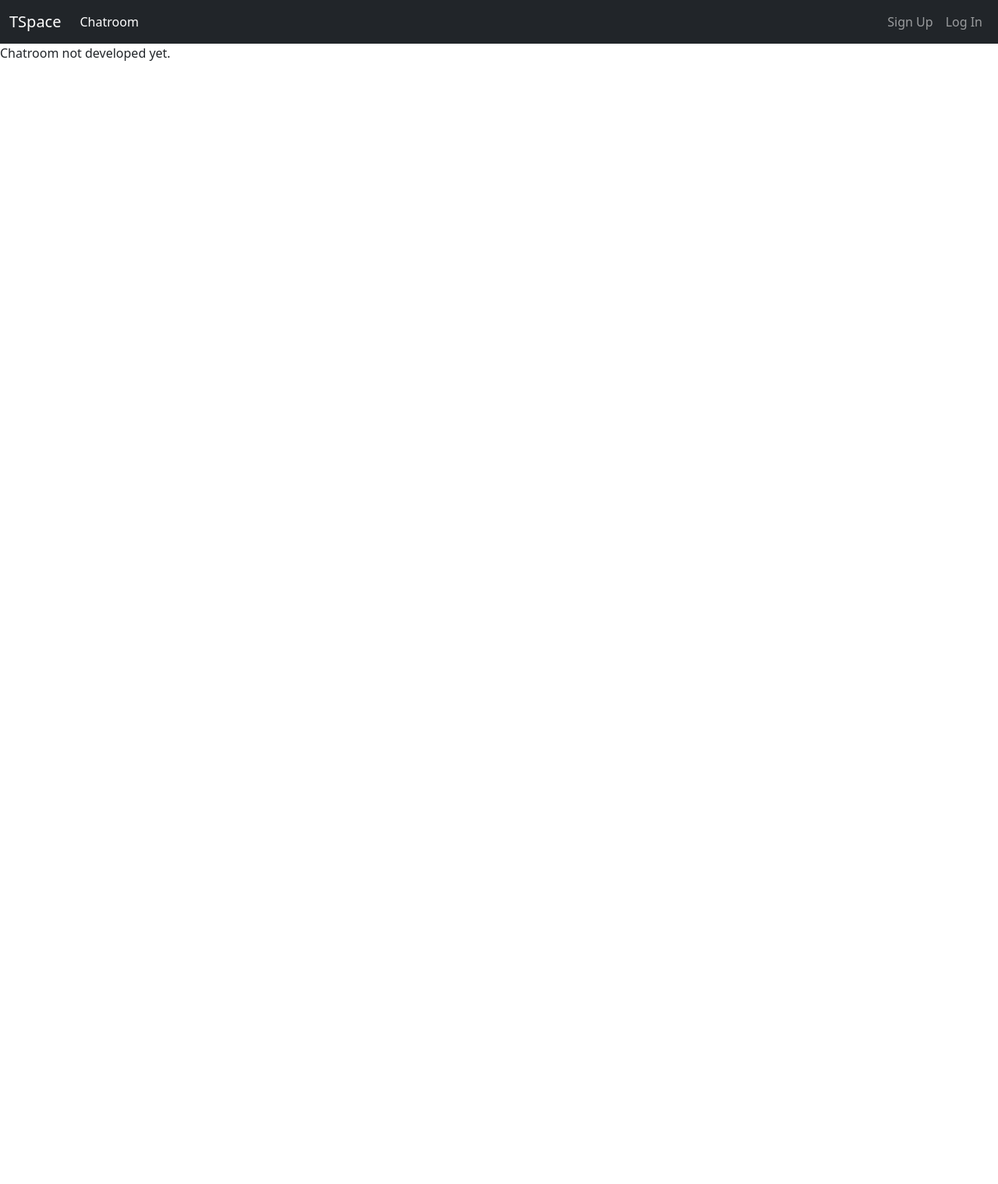
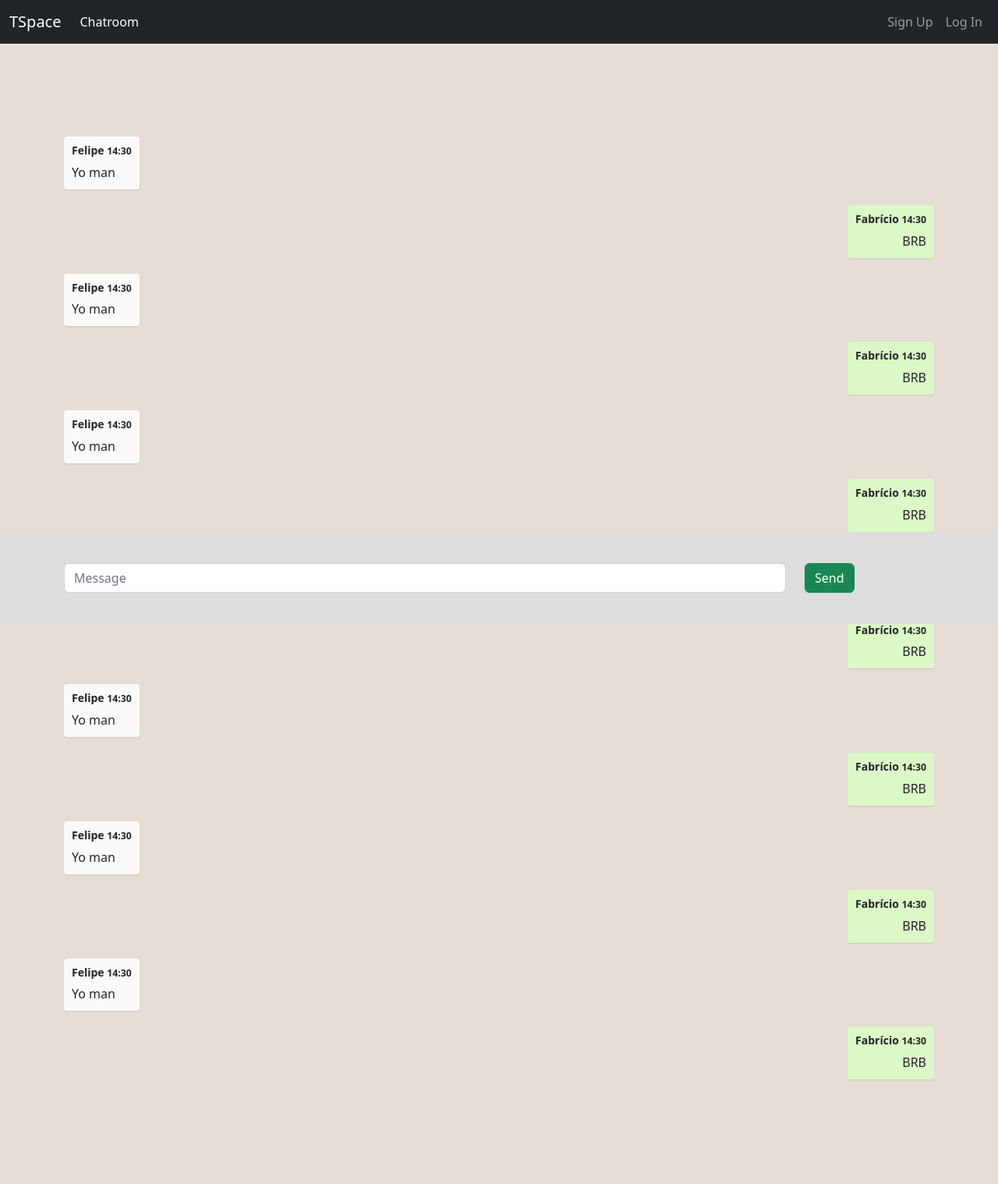
Before and after one commit to dlozon/CS351-Final, a Flask app: page /chatroom in a window 1280 px wide. Shown: the whole page at 78% size. Before the commit the page ends 78 px from the top, so only its background shows below. Run offline with Flask 2, Linux system fonts and the light colour scheme.

Commit message:
add fake chatroom structure

```diff
--- a/templates/base.html
+++ b/templates/base.html
@@ -8,13 +8,17 @@
 	<link rel="shortcut icon" href="#">
 
 	<style>
+		body{
+			padding-top: 65px;
+		}
+
 		.form-signin {
 			max-width: 330px;
 			padding: 15px;
 		}
 	</style>
 
-	<nav class="navbar navbar-expand-lg navbar-dark bg-dark">
+	<nav class="navbar fixed-top navbar-expand-lg navbar-dark bg-dark">
 		<div class="container-fluid">
 			<a class="navbar-brand" href="{{url_for('chatroom')}}">TSpace</a>
 			<button class="navbar-toggler" type="button" data-bs-toggle="collapse" data-bs-target=".navbar-collapse" aria-controls="navbar" aria-expanded="false" aria-label="Toggle navigation">
--- a/templates/chatroom.html
+++ b/templates/chatroom.html
@@ -3,5 +3,138 @@
 {% block title %}TSpace Chatroom{% endblock %}
 
 {% block content %}
-<p>Chatroom not developed yet.</p>
+<style>
+    body {
+        background: #E5DDD5;
+    }
+
+    .page-header {
+        background: #006A4E;
+        margin: 0;
+        padding: 20px 0 10px;
+        color: #FFFFFF;
+        position: fixed;
+        width: 100%;
+        z-index: 1
+    }
+
+    .main {
+        height: 100vh;
+        padding-top: 70px;
+    }
+
+    .chat-log {
+        padding: 40px 0 114px;
+        height: auto;
+        overflow: auto;
+    }
+
+    .chat-log__item {
+        background: #fafafa;
+        padding: 10px;
+        margin: 0 auto 20px;
+        max-width: 80%;
+        float: left;
+        border-radius: 4px;
+        box-shadow: 0 1px 2px rgba(0, 0, 0, .1);
+        clear: both;
+    }
+
+    .chat-log__item.chat-log__item--own {
+        float: right;
+        background: #DCF8C6;
+        text-align: right;
+    }
+
+    .chat-form {
+        background: #DDDDDD;
+        padding: 40px 0;
+        position: fixed;
+        bottom: 0;
+        width: 100%;
+    }
+
+    .chat-log__author {
+        margin: 0 auto .5em;
+        font-size: 14px;
+        font-weight: bold;
+    }
+</style>
+
+<div class="main">
+    <div class="container ">
+        <div class="chat-log">
+            <div class="chat-log__item">
+                <h3 class="chat-log__author">Felipe <small>14:30</small></h3>
+                <div class="chat-log__message">Yo man</div>
+            </div>
+            <div class="chat-log__item chat-log__item--own">
+                <h3 class="chat-log__author">Fabrício <small>14:30</small></h3>
+                <div class="chat-log__message">BRB</div>
+            </div>
+            <div class="chat-log__item">
+                <h3 class="chat-log__author">Felipe <small>14:30</small></h3>
+                <div class="chat-log__message">Yo man</div>
+            </div>
+            <div class="chat-log__item chat-log__item--own">
+                <h3 class="chat-log__author">Fabrício <small>14:30</small></h3>
+                <div class="chat-log__message">BRB</div>
+            </div>
+            <div class="chat-log__item">
+                <h3 class="chat-log__author">Felipe <small>14:30</small></h3>
+                <div class="chat-log__message">Yo man</div>
+            </div>
+            <div class="chat-log__item chat-log__item--own">
+                <h3 class="chat-log__author">Fabrício <small>14:30</small></h3>
+                <div class="chat-log__message">BRB</div>
+            </div>
+            <div class="chat-log__item">
+                <h3 class="chat-log__author">Felipe <small>14:30</small></h3>
+                <div class="chat-log__message">Yo man</div>
+            </div>
+            <div class="chat-log__item chat-log__item--own">
+                <h3 class="chat-log__author">Fabrício <small>14:30</small></h3>
+                <div class="chat-log__message">BRB</div>
+            </div>
+            <div class="chat-log__item">
+                <h3 class="chat-log__author">Felipe <small>14:30</small></h3>
+                <div class="chat-log__message">Yo man</div>
+            </div>
+            <div class="chat-log__item chat-log__item--own">
+                <h3 class="chat-log__author">Fabrício <small>14:30</small></h3>
+                <div class="chat-log__message">BRB</div>
+            </div>
+            <div class="chat-log__item">
+                <h3 class="chat-log__author">Felipe <small>14:30</small></h3>
+                <div class="chat-log__message">Yo man</div>
+            </div>
+            <div class="chat-log__item chat-log__item--own">
+                <h3 class="chat-log__author">Fabrício <small>14:30</small></h3>
+                <div class="chat-log__message">BRB</div>
+            </div>
+            <div class="chat-log__item">
+                <h3 class="chat-log__author">Felipe <small>14:30</small></h3>
+                <div class="chat-log__message">Yo man</div>
+            </div>
+            <div class="chat-log__item chat-log__item--own">
+                <h3 class="chat-log__author">Fabrício <small>14:30</small></h3>
+                <div class="chat-log__message">BRB</div>
+            </div>
+        </div>
+    </div>
+    <div class="chat-form">
+        <div class="container ">
+            <form class="form-horizontal">
+                <div class="row">
+                    <div class="col-sm-10 col-xs-8">
+                        <input type="text" class="form-control" id="" placeholder="Message" />
+                    </div>
+                    <div class="col-sm-2 col-xs-4">
+                        <button type="submit" class="btn btn-success btn-block">Send</button>
+                    </div>
+                </div>
+            </form>
+        </div>
+    </div>
+</div>
 {% endblock %}
```
